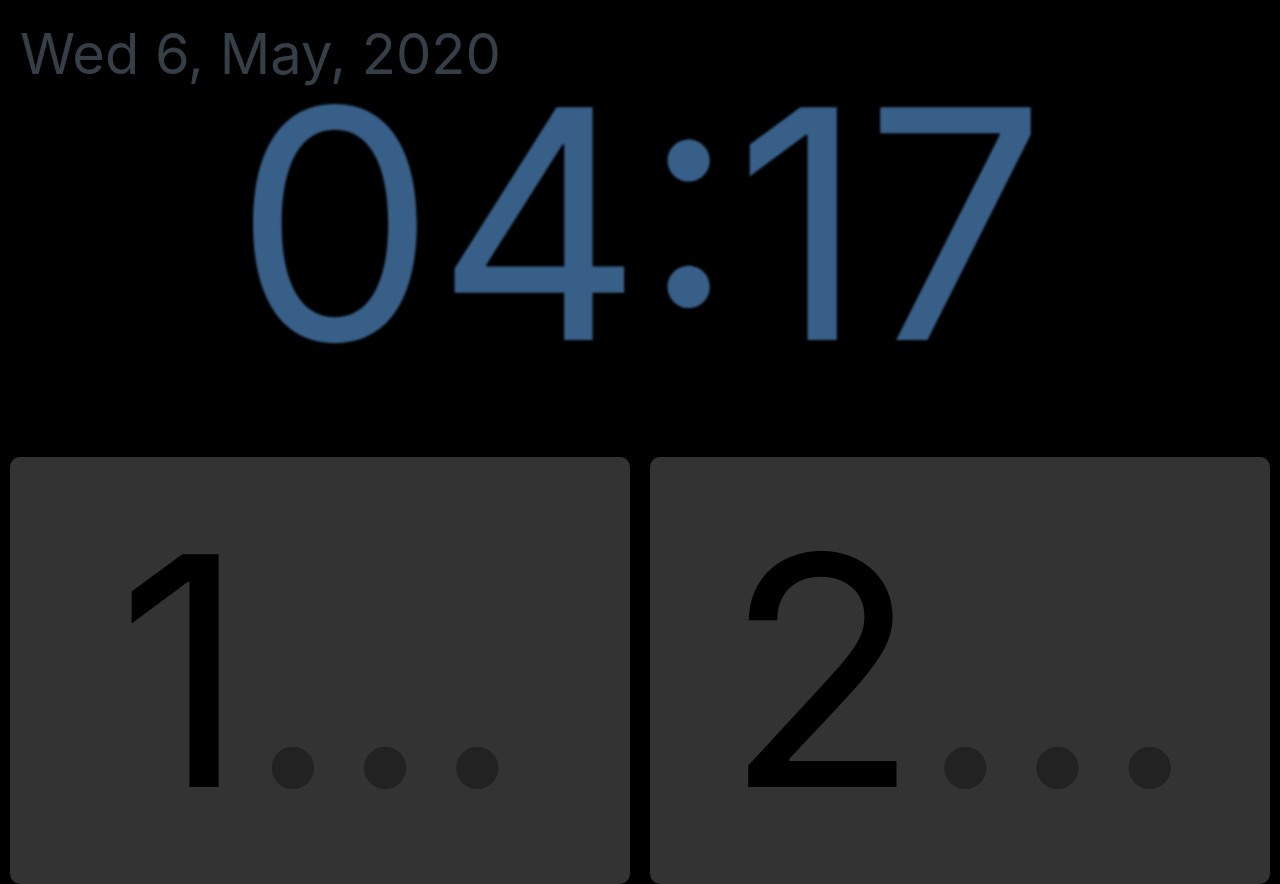
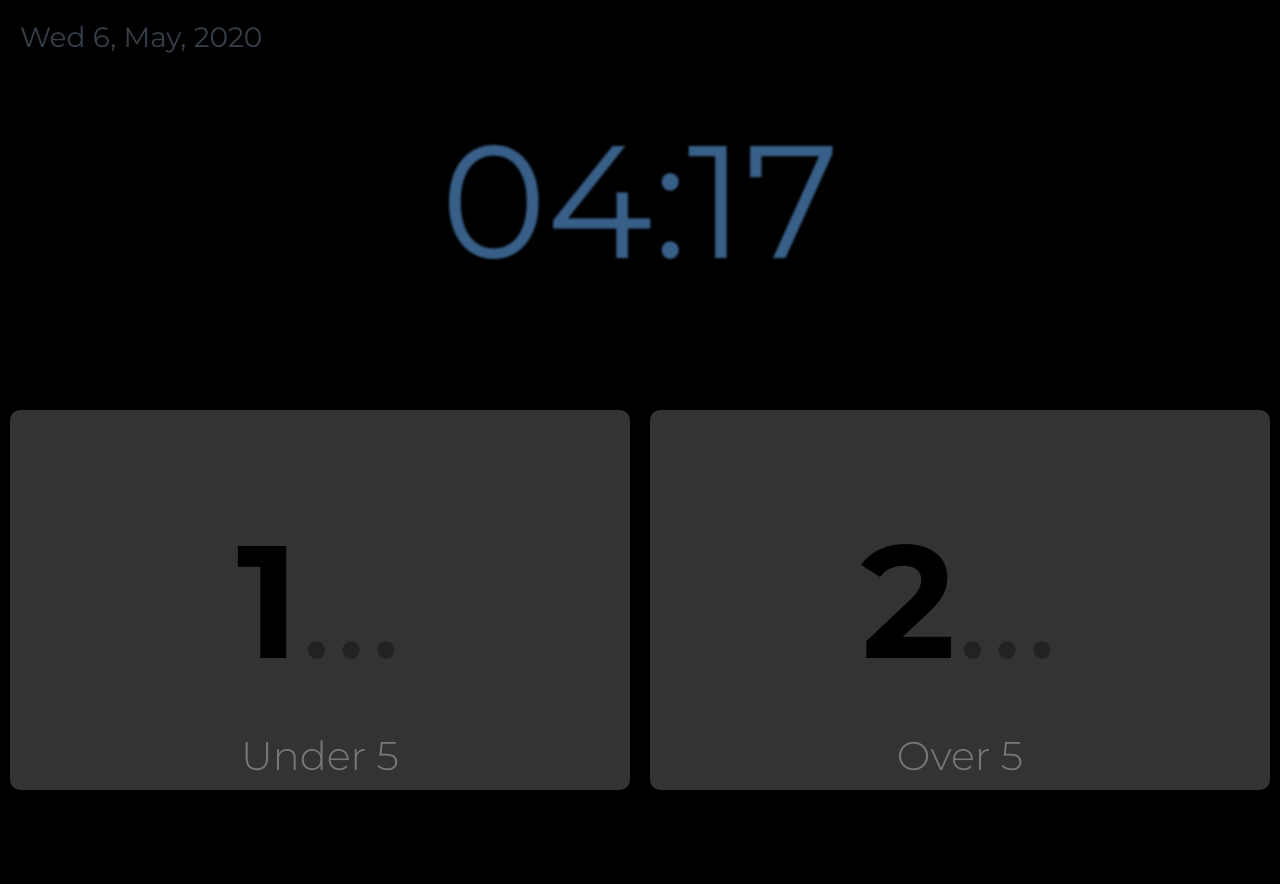
Before and after one commit to codealchemist/dashboard-shift, a React (Create React App) app: page / in a window 1280 px wide. After the commit the page ends 800 px from the top, so only its background shows below. Built offline with nearby package versions, Linux system fonts and the light colour scheme.

Commit message:
Orientation and other styling adjustments.

```diff
--- a/public/index.html
+++ b/public/index.html
@@ -7,37 +7,19 @@
     <meta name="theme-color" content="#000000" />
     <meta
       name="description"
-      content="Web site created using create-react-app"
+      content="Small dashboard with two rooms with shifting turns."
     />
     <link rel="apple-touch-icon" href="%PUBLIC_URL%/logo192.png" />
-    <!--
-      manifest.json provides metadata used when your web app is installed on a
-      user's mobile device or desktop. See https://developers.google.com/web/fundamentals/web-app-manifest/
-    -->
     <link rel="manifest" href="%PUBLIC_URL%/manifest.json" />
-    <!--
-      Notice the use of %PUBLIC_URL% in the tags above.
-      It will be replaced with the URL of the `public` folder during the build.
-      Only files inside the `public` folder can be referenced from the HTML.
+    <link
+      href="https://fonts.googleapis.com/css2?family=Montserrat:wght@300;400;700&display=swap"
+      rel="stylesheet"
+    />
 
-      Unlike "/favicon.ico" or "favicon.ico", "%PUBLIC_URL%/favicon.ico" will
-      work correctly both with client-side routing and a non-root public URL.
-      Learn how to configure a non-root public URL by running `npm run build`.
-    -->
-    <title>React App</title>
+    <title>Shifts Dashboard</title>
   </head>
   <body>
     <noscript>You need to enable JavaScript to run this app.</noscript>
     <div id="root"></div>
-    <!--
-      This HTML file is a template.
-      If you open it directly in the browser, you will see an empty page.
-
-      You can add webfonts, meta tags, or analytics to this file.
-      The build step will place the bundled scripts into the <body> tag.
-
-      To begin the development, run `npm start` or `yarn start`.
-      To create a production bundle, use `npm run build` or `yarn build`.
-    -->
   </body>
 </html>
--- a/src/App.js
+++ b/src/App.js
@@ -1,7 +1,7 @@
 import React, { useState, useEffect } from 'react'
 import dayjs from 'dayjs'
 import Clock from 'react-live-clock'
-import { Gap, Dashboard, Text, Blur } from 'elements'
+import { Gap, Dashboard, Text, Blur, Outline } from 'elements'
 import Widget from 'components/Widget'
 import data from 'data'
 
@@ -85,8 +85,13 @@ const App = () => {
           if (!shift) {
             return (
               <Widget key={id} cols="2" background="#333">
-                <Text color="black">{id}</Text>
+                <Text color="black" bold>
+                  {id}
+                </Text>
                 <Text color="#222">…</Text>
+                <Text size="0.5" color="#777" bottom light>
+                  {label}
+                </Text>
               </Widget>
             )
           }
@@ -94,8 +99,15 @@ const App = () => {
           // Open.
           return (
             <Widget key={id} cols="2" background={shift.color}>
-              <Text color="black">{id}</Text>
-              <Text>{shift.name}</Text>
+              <Text color="black" bold>
+                {id}
+              </Text>
+              <Outline>
+                <Text bold>{shift.name}</Text>
+              </Outline>
+              <Text size="0.5" color="#aaa" bottom light>
+                {label}
+              </Text>
             </Widget>
           )
         })}
--- a/src/elements.js
+++ b/src/elements.js
@@ -58,10 +58,14 @@ export const Text = styled.div`
   font-size: 2em;
   margin: 0;
 
-  ${({ color, size }) => {
+  ${({ color, size, bottom, top, light, bold }) => {
     let output = ''
     if (color) output += `color: ${color} !important;`
     if (size) output += `font-size: ${size}em;`
+    if (bottom) output += `position: absolute; bottom: 10px;`
+    if (top) output += `position: absolute; top: 10px;`
+    if (light) output += `font-weight: 300;`
+    if (bold) output += `font-weight: 700;`
     return output
   }}
 `
@@ -74,3 +78,8 @@ export const Blur = styled.div`
     return `filter: blur(${value}px);`
   }}
 `
+
+export const Outline = styled.div`
+  text-shadow: -1px -1px 0 #000, 1px -1px 0 #000, -1px 1px 0 #000,
+    1px 1px 0 #000;
+`
--- a/src/index.css
+++ b/src/index.css
@@ -1,16 +1,29 @@
 body {
   margin: 0;
-  font-family: -apple-system, BlinkMacSystemFont, 'Segoe UI', 'Roboto', 'Oxygen',
-    'Ubuntu', 'Cantarell', 'Fira Sans', 'Droid Sans', 'Helvetica Neue',
-    sans-serif;
+  font-family: 'Montserrat', -apple-system, BlinkMacSystemFont, 'Segoe UI',
+    'Roboto', 'Oxygen', 'Ubuntu', 'Cantarell', 'Fira Sans', 'Droid Sans',
+    'Helvetica Neue', sans-serif;
   -webkit-font-smoothing: antialiased;
   -moz-osx-font-smoothing: grayscale;
   background: black;
   color: #eee;
   padding: 10px;
+  font-size: 1vw;
+  font-weight: 400;
 }
 
 code {
   font-family: source-code-pro, Menlo, Monaco, Consolas, 'Courier New',
     monospace;
 }
+
+* {
+  -webkit-font-smoothing: antialiased;
+  -moz-osx-font-smoothing: grayscale;
+}
+
+@media screen and (orientation: landscape) {
+  body {
+    font-size: 1vh;
+  }
+}
```
